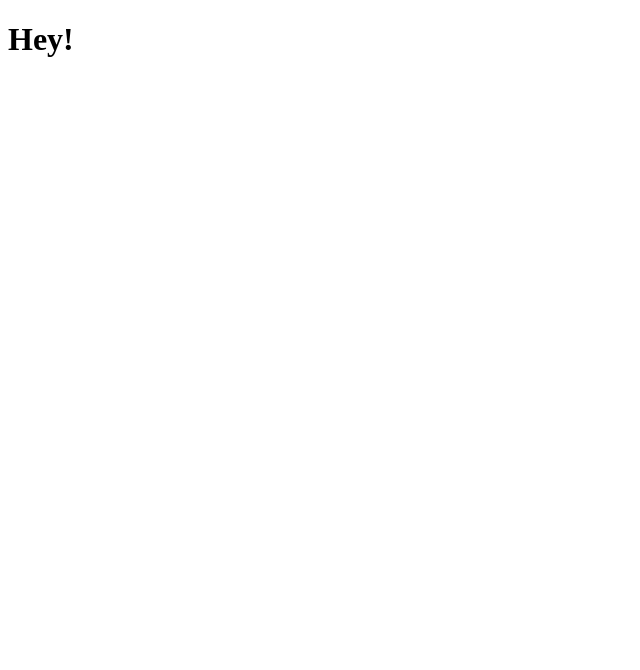
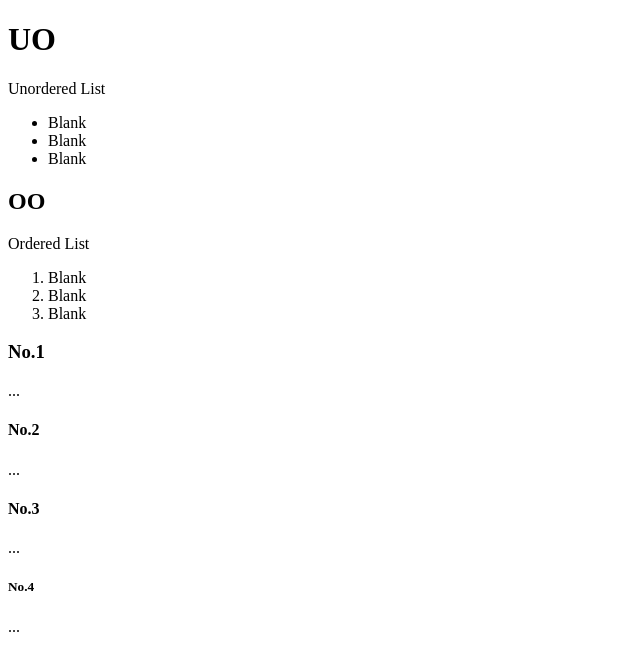
Before and after one commit to ifrancis98/Websitei, a plain HTML site: page index.html in a window 1280 px wide. Shown: the whole page, without its empty margins (0-640 px from the left). Drawn offline with Linux system fonts and the light colour scheme.

Commit message:
fourth commit

```diff
--- a/index.html
+++ b/index.html
@@ -1,9 +1,31 @@
 <!DOCTYPE html>
 <html>
 <head>
-	<title></title>
+	<title> ebPage</title>
 </head>
 <body>
-<h1> Hey! </h1>
+<h1> UO </h1>
+<p> Unordered List </p>
+<ul>
+<li> Blank </li>
+<li> Blank </li>
+<li> Blank </li>
+</ul>
+<h2> OO </h2>
+<p> Ordered List </p>
+<ol>
+<li> Blank </li>
+<li> Blank </li>
+<li> Blank </li>
+</ol>
+<h3> No.1 </h3>
+<p> ... </p>
+<h4> No.2 </h4>
+<p> ... </p>
+<h4> No.3 </h4>
+<p> ... </p>
+<h5> No.4 </h5>
+<p> ... </p>
+
 </body>
 </html>
```
